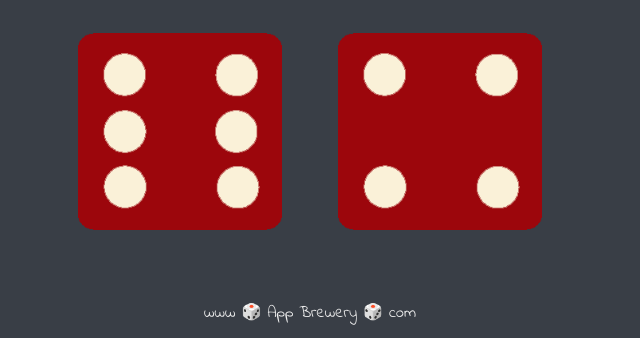
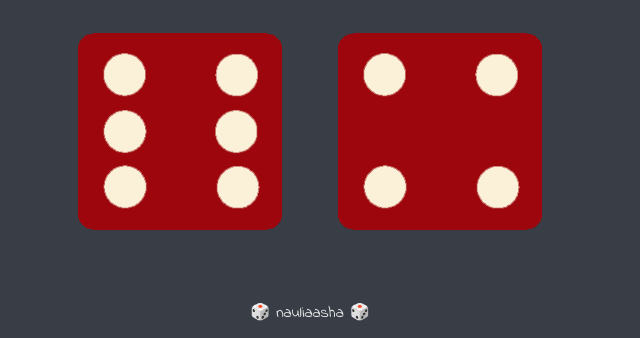
Before and after one commit to nauliaasha/randomdice, a plain HTML site: page index.html in a window 1280 px wide. Shown: the part 462-800 px from the top of the page, without its empty margins (330-970 px from the left). Drawn offline with Linux system fonts and the light colour scheme.

Commit message:
Update index.html

```diff
--- a/index.html
+++ b/index.html
@@ -27,6 +27,6 @@
   </body>
 
   <footer>
-    www 🎲 App Brewery 🎲 com
+    🎲 nauliaasha 🎲
   </footer>
 </html>
```
